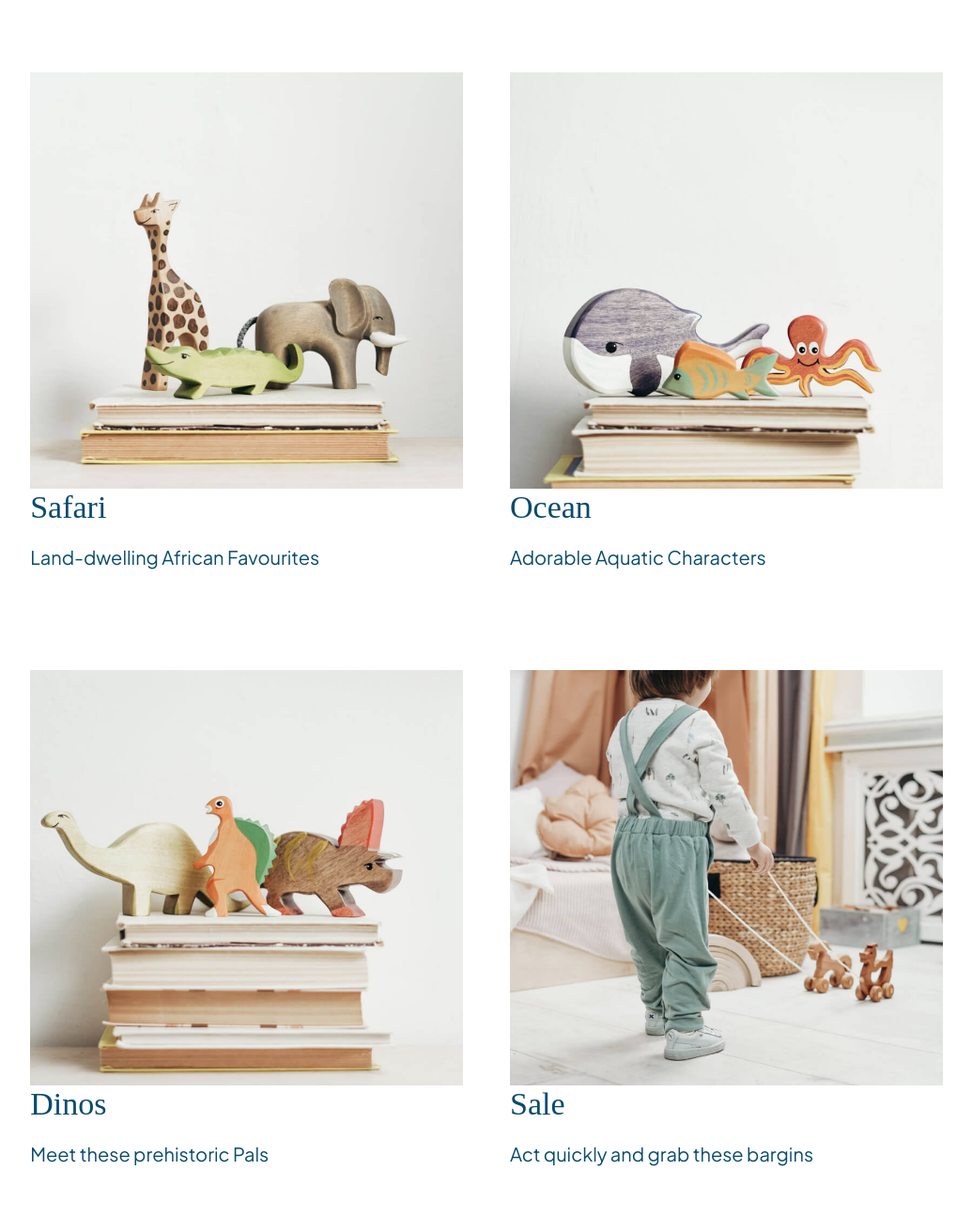
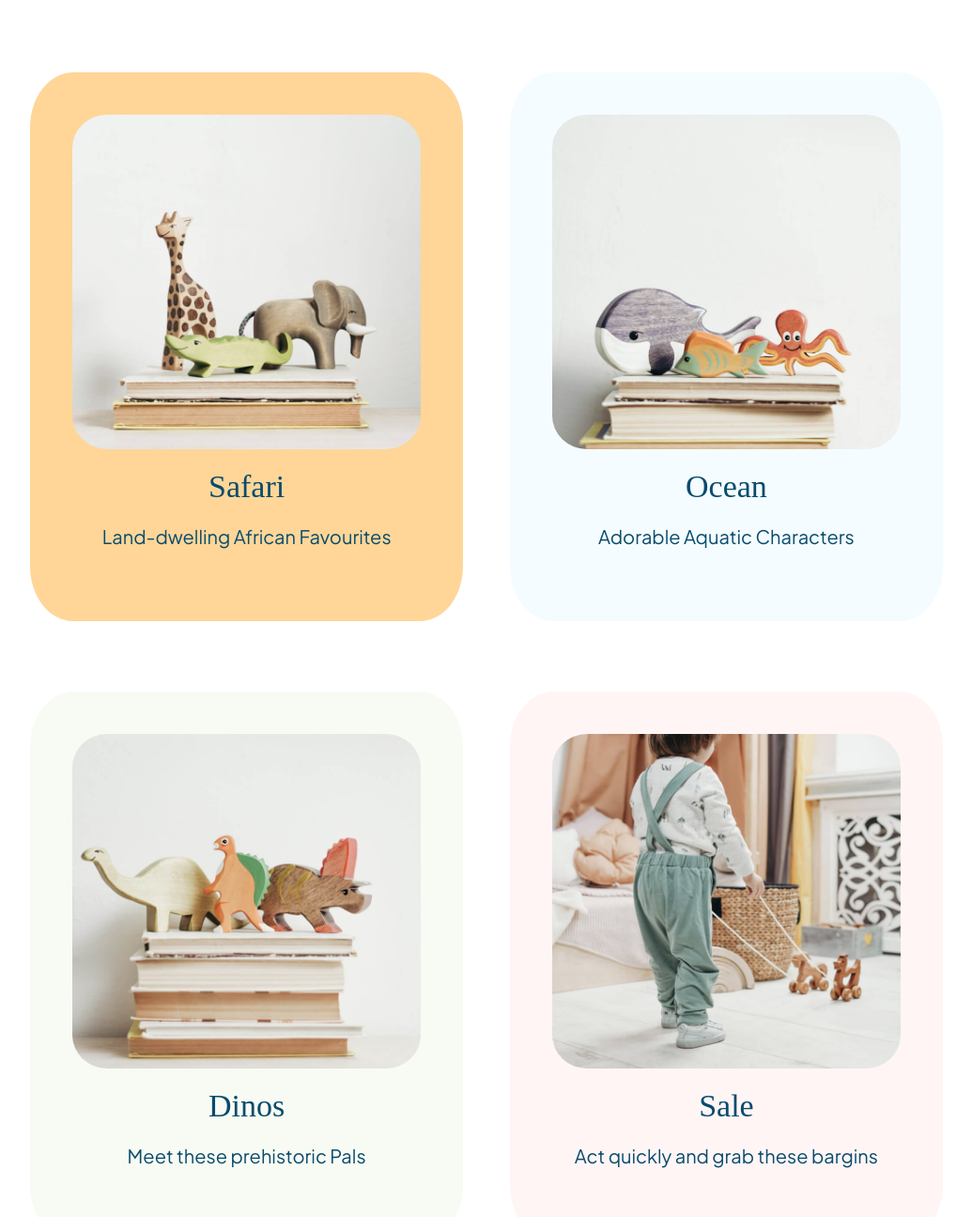
Before and after one commit to LucPasq/ecommerce-code-along, a plain HTML site: page index.html in a window 1280 px wide. Shown: the part 1241-2536 px from the top of the page at 94% size, without its empty margins (122-1157 px from the left). Drawn offline with Linux system fonts and the light colour scheme; files whose address does not match are found by name; a web font is replaced by a local one.

Commit message:
catagories done

```diff
--- a/styles/sass/partials/_categories.scss
+++ b/styles/sass/partials/_categories.scss
@@ -4,9 +4,36 @@
     display: flex;
     flex-wrap: wrap;
     justify-content: center;
-    .items{
+    .items {
         width: 40%;
-        //width: calc(50% - 50px);
         margin: 50px 25px 25px;
+        border-radius: 10%;
+        padding: 45px;
+        text-align: center;
+        transition: 0.2s ease;
+        display: flex;
+        flex-direction: column;
+        a {
+            &:hover,
+            &:focus {
+                transform: scale(0.95);
+            }
+        }
+        img {
+            border-radius: 10%;
+            margin-bottom: 20px;
+        }
+    }
+    .itemOne {
+        background: variables.$quinary;
+    }
+    .itemTwo {
+        background: variables.$secondary;
+    }
+    .itemThree {
+        background: variables.$tertiary;
+    }
+    .itemFour {
+        background: variables.$quaternary;
     }
 }
--- a/styles/sass/partials/_header.scss
+++ b/styles/sass/partials/_header.scss
@@ -8,9 +8,9 @@ header {
     flex-wrap: wrap;
     .headerImgContainer{
         width: 45%;
-    }
+        }
     .headerContentContainer{
         width: 55%;
         padding: 0 40px;
+        }
     }
-    }
```
Also changed, not shown: styles/styles.css.
